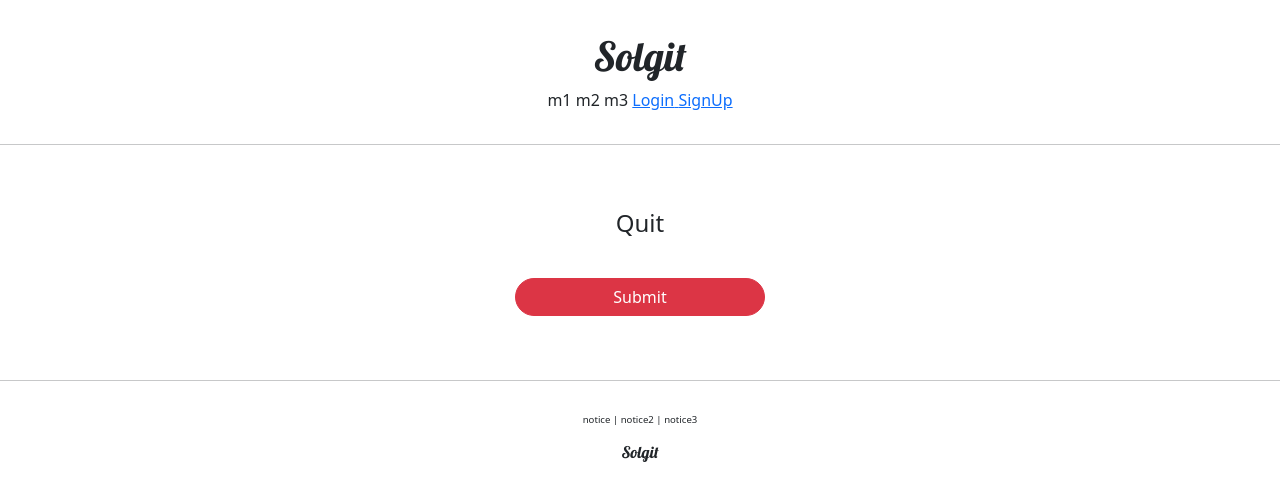
After one commit to dassolkim/django_project, a Django app: template accountapp/templates/accountapp/delete.html in a window 1280 px wide. The commit adds this page. Shown: the top 501 px of the page. Run offline with Django 3.2, Linux system fonts and the light colour scheme; the template is opened without the code that fills it, so the values that code supplies are empty; some libraries are stand-ins or nearby versions.

Commit message:
add delete view

```diff
--- /dev/null
+++ b/accountapp/templates/accountapp/delete.html
@@ -0,0 +1,13 @@
+{% extends 'base.html' %}
+{% block content %}
+
+<div style="text-align: center; max-width: 500px; margin: 4rem auto">
+    <div class="mb-4">
+        <h4>Quit</h4>
+    </div>
+    <form action="{% url 'accountapp:delete' pk=user.pk %}" method="post">
+        {% csrf_token %}
+        <input type="submit" class="btn btn-danger rounded-pill col-6 mt-3">
+    </form>
+</div>
+{% endblock %}
--- a/accountapp/templates/accountapp/detail.html
+++ b/accountapp/templates/accountapp/detail.html
@@ -17,6 +17,11 @@
                     Change Info
                 </p>
             </a>
+            <a href="{% url 'accountapp:delete' pk=user.pk %}">
+                <p>
+                    Quit
+                </p>
+            </a>
             {% endif %}
         </div>
     </div>
--- a/accountapp/urls.py
+++ b/accountapp/urls.py
@@ -1,7 +1,7 @@
 from django.contrib.auth.views import LoginView, LogoutView
 from django.urls import path, include
 
-from .views import hello_world, AccountCreateView, AccountDetailView, AccountUpdateView
+from .views import hello_world, AccountCreateView, AccountDetailView, AccountUpdateView, AccountDeleteView
 from .views import hello_object_list
 
 app_name = "accountapp"
@@ -14,7 +14,9 @@ urlpatterns = [
     path('login/', LoginView.as_view(template_name='accountapp/login.html'), name='login'),
     path('logout/', LogoutView.as_view(), name='logout'),
     path('detail/<int:pk>', AccountDetailView.as_view(), name='detail'),
-    path('update/<int:pk>', AccountUpdateView.as_view(), name='update')
+    path('update/<int:pk>', AccountUpdateView.as_view(), name='update'),
+    path('delete/<int:pk>', AccountDeleteView.as_view(), name='delete')
+
 
 
 
--- a/templates/header.html
+++ b/templates/header.html
@@ -10,6 +10,9 @@
         <a href="{% url 'accountapp:login' %}?next={{ request.path }}">
             <span>Login</span>
         </a>
+        <a href="{% url 'accountapp:create' %}">
+            <span>SignUp</span>
+        </a>
         {% else %}
         <a href="{% url 'accountapp:detail' pk=user.pk %}">
             <span>Mypage</span>
```
Also changed, not shown: accountapp/views.py (+7 -1 lines).
